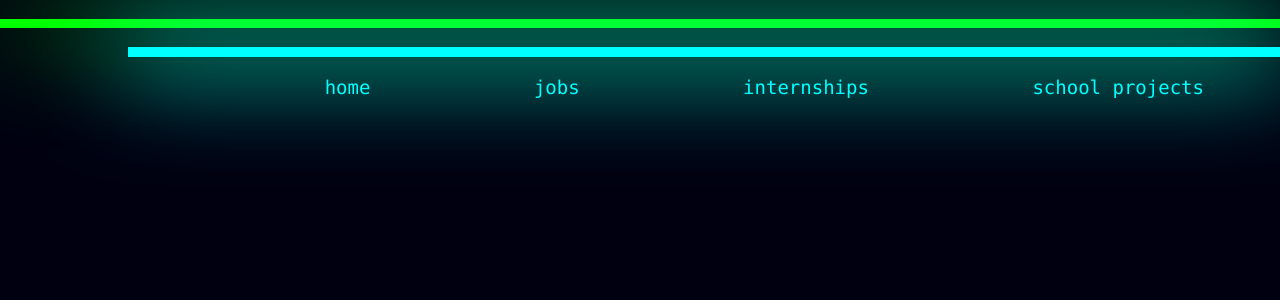
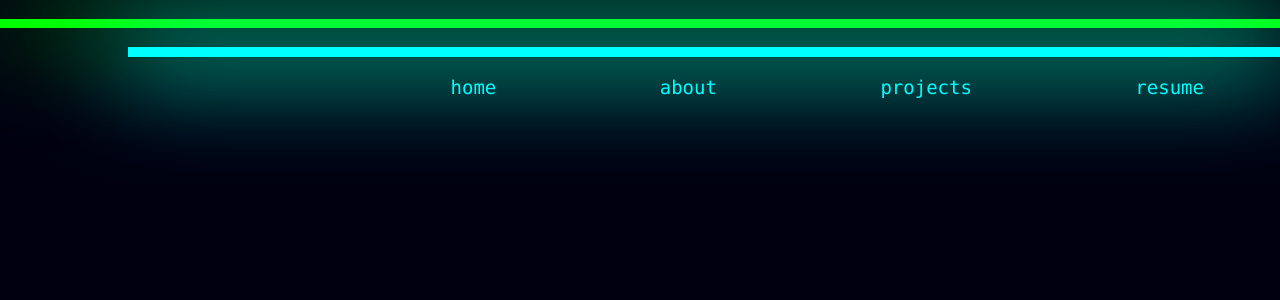
Before and after one commit to pjreddie/pjreddie.com, a Django app: page / in a window 1280 px wide. Shown: the part 140-440 px from the top of the page. Run offline with Django 3.2, Linux system fonts and the light colour scheme.

Commit message:
Added projects page, icon

```diff
--- a/pjreddie/core/static/css/base.css
+++ b/pjreddie/core/static/css/base.css
@@ -5,6 +5,11 @@ html, body{
 	padding:0;
 	background-color:transparent;
 	font-weight:300;
+}
+
+a{
+	text-decoration:none;
+	color: inherit;
 }
 
 p{
--- a/pjreddie/core/views.py
+++ b/pjreddie/core/views.py
@@ -9,3 +9,8 @@ def index(request):
 def project(request, id):
 	p = Project.objects.get(id=id)
 	return render(request, 'project.html', {'project':p})
+
+
+def projects(request):
+	p = Project.objects.all()
+	return render(request, 'projects.html', {'projects':p})
--- a/pjreddie/templates/base.html
+++ b/pjreddie/templates/base.html
@@ -3,6 +3,7 @@
 	<head>
 		<title>{% block title %}Joseph Redmon{% endblock %}</title>
 		<link rel='stylesheet' media='screen' href='{{ STATIC_URL }}css/base.css' />
+		<link rel='icon' type='image/png' href='{{ STATIC_URL }}icon.png' />
 	</head>
 
 	<body>
@@ -13,10 +14,10 @@
 			<div class=blue></div>
 			<div class=break></div>
 			<ul class="nav">
-				<li><a href="#">home</a></li>
-				<li><a href="#">jobs</a></li>
-				<li><a href="#">internships</a></li>
-				<li><a href="#">school projects</a></li>
+				<li><a href="/">home</a></li>
+				<li><a href="#">about</a></li>
+				<li><a href="/projects/">projects</a></li>
+				<li><a href="#">resume</a></li>
 			</ul>
 			<div class=break></div>
 		</div>
--- a/pjreddie/urls.py
+++ b/pjreddie/urls.py
@@ -11,6 +11,7 @@ urlpatterns = patterns('',
 
     url(r'^$', 'pjreddie.core.views.index', name='index'),
     url(r'^project/(?P<id>\d+)/$', 'pjreddie.core.views.project', name='project'),
+    url(r'^projects/$', 'pjreddie.core.views.projects', name='projects'),
     # Uncomment the admin/doc line below to enable admin documentation:
     # url(r'^admin/doc/', include('django.contrib.admindocs.urls')),
 
```
Also changed, not shown: pjreddie/templates/projects.html (added, +9 -0 lines), pjreddie/core/static/icon.png (added).
